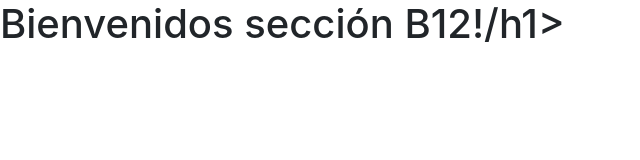
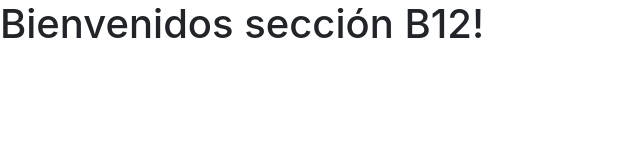
Before and after one commit to Elementales/demo, a plain HTML site: page index.html in a window 1280 px wide. Shown: the whole page, without its empty margins (0-640 px from the left). Drawn offline with nearby package versions, Linux system fonts and the light colour scheme.

Commit message:
Plantilla B12

```diff
--- a/index.html
+++ b/index.html
@@ -11,7 +11,7 @@
     <title>Bienvenidos sección B12!</title>
   </head>
   <body>
-    <h1>Bienvenidos sección B12!/h1>
+    <h1>Bienvenidos sección B12!</h1>
 
     <!-- Optional JavaScript -->
     <!-- jQuery first, then Popper.js, then Bootstrap JS -->
```
